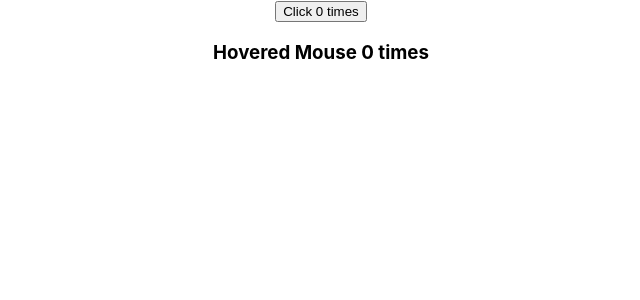
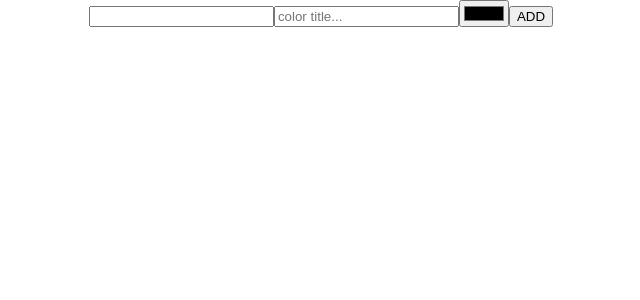
Before and after one commit to sandeepganapatimore/learning-react, a React (Create React App) app: page / in a window 1280 px wide. Shown: the top 300 px of the page, without its empty margins (319-959 px from the left). Built offline with nearby package versions, Linux system fonts and the light colour scheme; the HTML template or start-up script is replaced by a standard one.

Commit message:
learning from eva parcello

```diff
--- a/src/App.js
+++ b/src/App.js
@@ -1,5 +1,6 @@
 import './App.css';
 import React from 'react';
+import { useState } from 'react';
 import ClickCounter from './Components/ClickCounter';
 import HoverCount from './Components/HoverCount';
 // import Marvel from './Components/Marvel';
@@ -32,9 +33,39 @@
 // import RefsDemo from './Components/RefsDemo';
 // import StarRating from './Components/StarRating';
 function App() {
+  const [title, setTitle] = useState("");
+  const [color, setColor] = useState("#000000");
+  const submit = (e) => {
+    e.preventDefault();
+    alert(`${title},${color}`);
+  }
+
+
   return (
 
-    <div className="App">
+    <div className="App" id='textBox'>
+      <form>
+        <input
+
+          type="text"
+
+        />
+        <input type="text"
+          value={setTitle}
+          onChange={(event) => {
+            setTitle(event.target.value)
+          }}
+          placeholder='color title...'
+        />
+        <input
+          value={setColor}
+          type="color"
+          onChange={(event) => {
+            setColor(event.target.value)
+          }}
+        />
+        <button>ADD</button>
+      </form>
       {/* <h1 className='error'>Error</h1>
       <h2 className={styles.success}>Success</h2> */}
       {/* <Greet name="React" feature="Js library" />
@@ -73,8 +104,8 @@
       <ErrorBoundary>
         <Marvel character="Thanos" />
       </ErrorBoundary> */}
-      <ClickCounter />
-      <HoverCount />
+      {/* <ClickCounter />
+      <HoverCount /> */}
     </div>
   )
 }
--- a/src/index.css
+++ b/src/index.css
@@ -11,3 +11,4 @@
   font-family: source-code-pro, Menlo, Monaco, Consolas, 'Courier New',
     monospace;
 }
+#textBox{ z-index:1000; }
```
